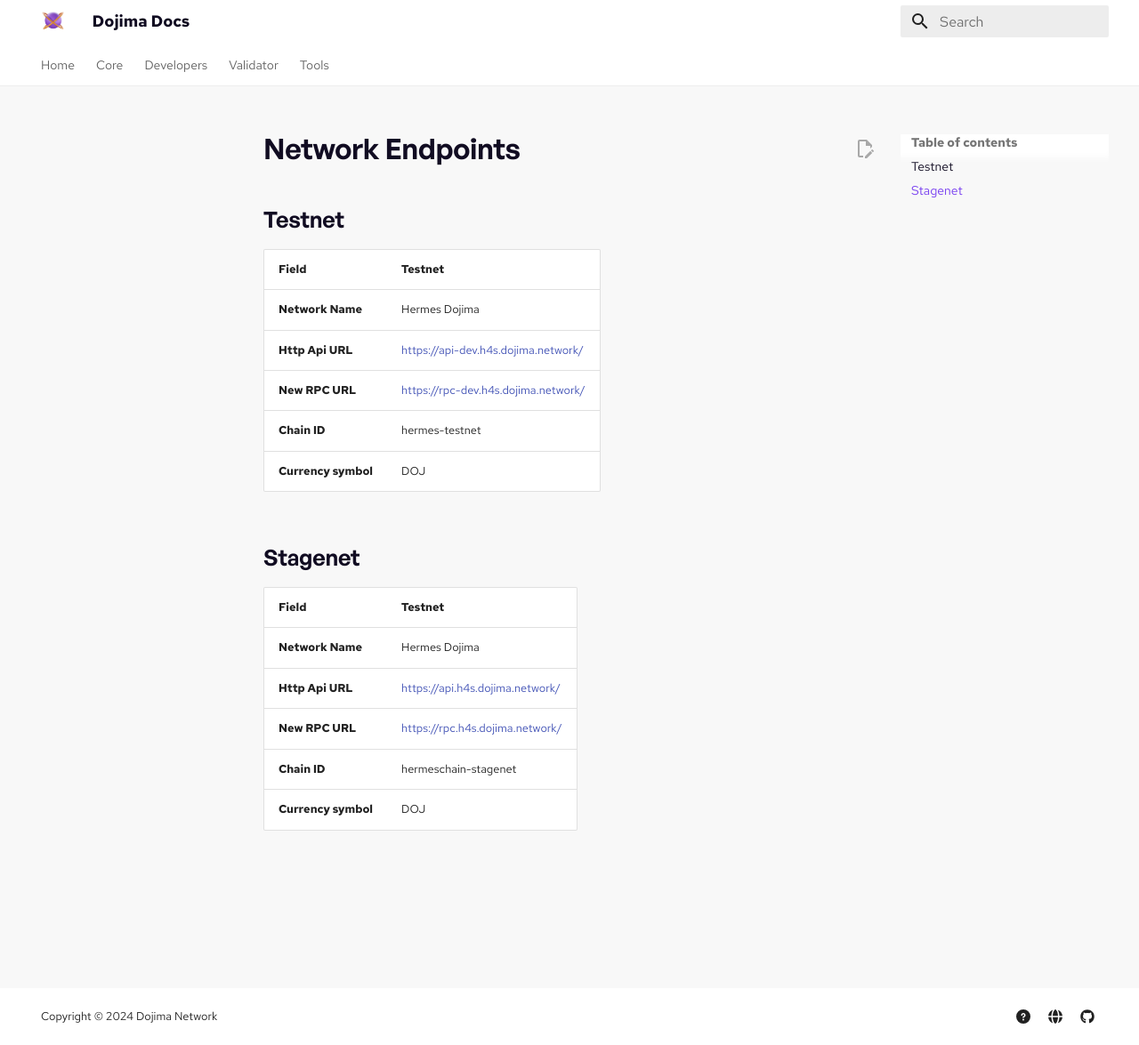
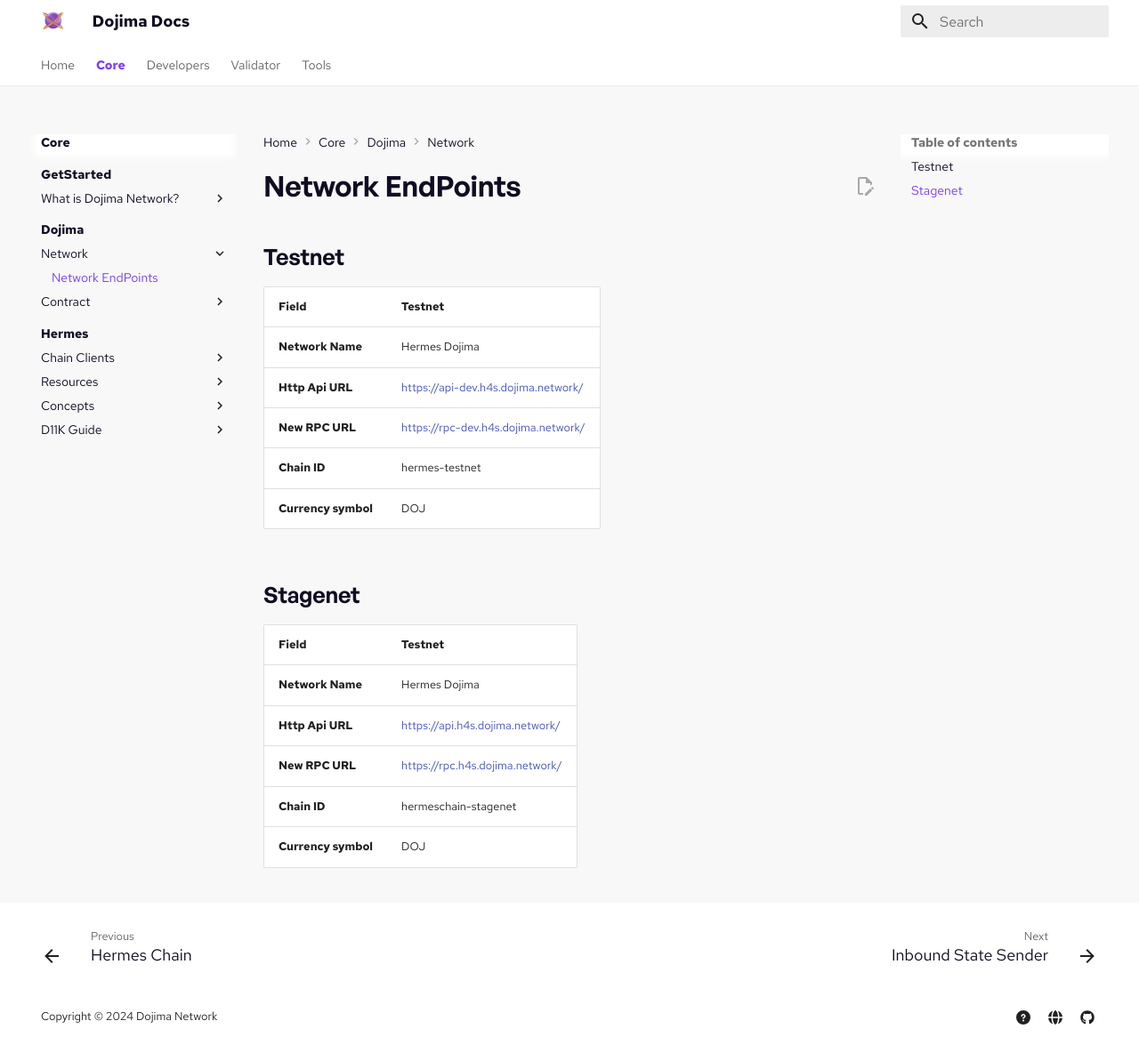
Before and after one commit to dojimanetwork/docs, an MkDocs documentation site: the page built from docs/core/sources/endpoints.md, in a window 1280 px wide and 1175 px high. Shown: the whole window at 89% size. Built offline with MkDocs 1.6.1 and Material for MkDocs 9.7.7, drawn with Linux system fonts in a browser that asks for light colours; some of the changed lines change nothing that is shown.

Commit message:
Change folder name

```diff
--- a/mkdocs.yml
+++ b/mkdocs.yml
@@ -52,7 +52,7 @@
            - Hermes Chain: core/architecture/hermeschain.md
        - Dojima :
          - Network :
-           - Network EndPoints: developer/network/endpoints.md
+           - Network EndPoints: core/sources/endpoints.md
          - Contract:
            - Inbound State Sender: core/architecture/contracts/inbound_state_sender.md
            - Outbound State Sender: core/architecture/contracts/outbound_state_sender.md
@@ -69,9 +69,9 @@
             - Hermes Bridge: core/chain-clients/evm/hermes-bridge.md
             - Ethereum State Sender Contract: core/chain-clients/evm/state-sender-contract.md
           - Resources:
-            - Network Endpoints: developer/Resources/endpoints.md
-            - Faucet: core/wallet/faucet.md
-            - Transaction: core/wallet/transaction.md
+            - Network Endpoints: developer/resources/endpoints.md
+            - Faucet: core/sources/faucet.md
+            - Transaction: core/sources/transaction.md
           - Concepts:
             - Code Libraries: core/concepts/code.liberies.md
             - Connecting Doj Chain: core/concepts/connecting.doj.chain.md
```
Also changed, not shown: docs/core/sources/endpoints.md (renamed from docs/developer/Network/endpoints.md), docs/core/sources/faucet.md (renamed from docs/core/wallet/faucet.md), docs/core/sources/transaction.md (renamed from docs/core/wallet/transaction.md).
